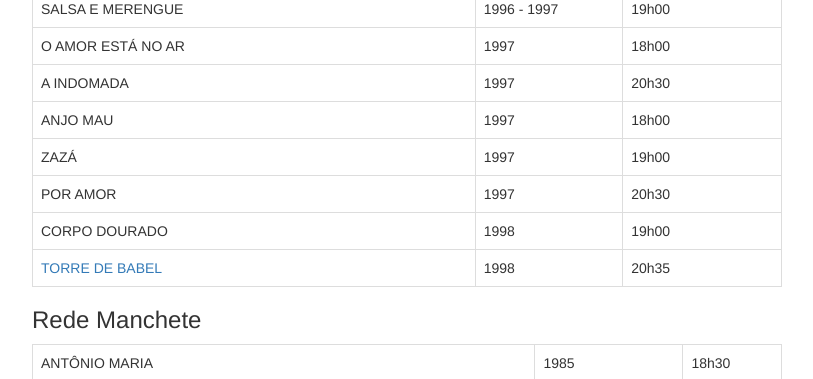
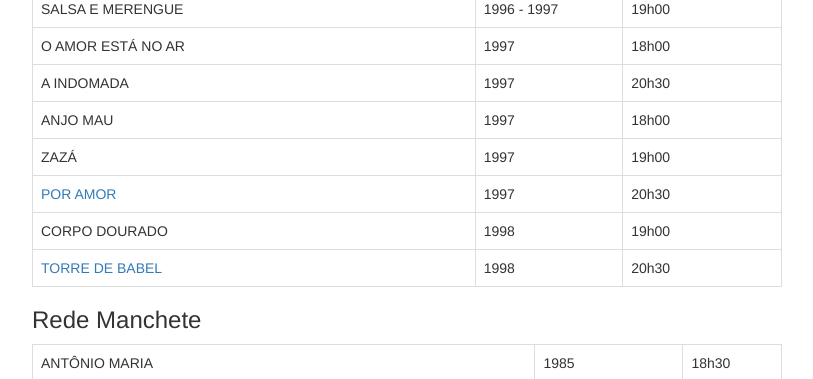
Before and after one commit to victor3dptz/victor3d.com.br, a Jekyll site: the page built from novelas/index.md, in a window 1280 px wide and 900 px high, scrolled down 9133 px. Shown: the top 379 px of the window, without its empty margins (233-1046 px from the left). Built offline with Jekyll 4.4.1, drawn with Linux system fonts in a browser that asks for light colours; nearby versions of some CDN libraries.

Commit message:
MacBookPro

```diff
--- a/novelas/index.md
+++ b/novelas/index.md
@@ -253,9 +253,9 @@
 A INDOMADA | 1997 | 20h30
 ANJO MAU | 1997 | 18h00
 ZAZÁ | 1997 | 19h00
-POR AMOR | 1997 | 20h30
+[POR AMOR](/novelas/por_amor.html) | 1997 | 20h30
 CORPO DOURADO | 1998 | 19h00
-[TORRE DE BABEL](/novelas/torre_de_babel.html) | 1998 | 20h35
+[TORRE DE BABEL](/novelas/torre_de_babel.html) | 1998 | 20h30
 
 ### Rede Manchete
 
```
Also changed, not shown: novelas/torre_de_babel.md (+1 -1 lines).
